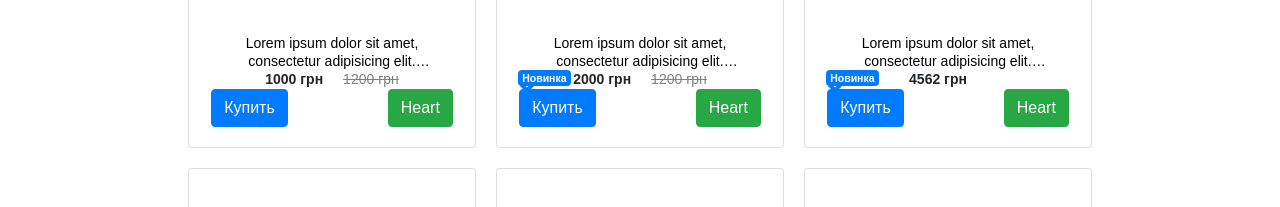
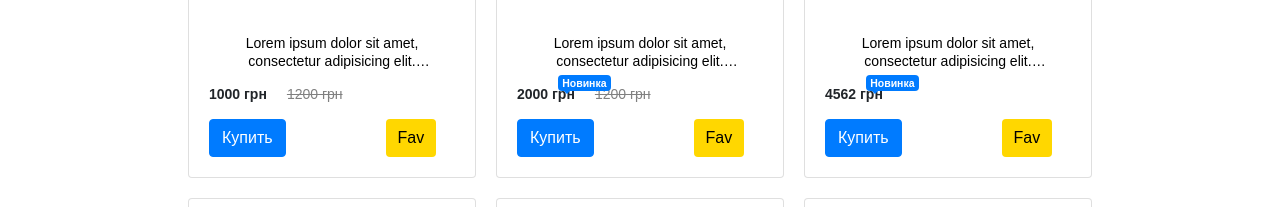
Before and after one commit to lsemeniuk/fe-20_final_project, a React (Create React App) app: page / in a window 1280 px wide. Shown: the part 589-796 px from the top of the page. Built offline with nearby package versions, Linux system fonts and the light colour scheme.

Commit message:
fix styles & favourites for all users

```diff
--- a/src/components/ProductItem/ProductItem.js
+++ b/src/components/ProductItem/ProductItem.js
@@ -1,6 +1,6 @@
 import React from 'react';
 import PropTypes from 'prop-types';
-import { Button, Card, Badge, OverlayTrigger, Tooltip } from 'react-bootstrap';
+import { Button, Card, Badge } from 'react-bootstrap';
 
 import {
   wrapperStyle,
@@ -11,16 +11,13 @@ import {
   triangle,
   badgeStyle,
   favBtnStyle,
+  priceSection,
+  buttonsSection,
 } from './ProductItem.style';
 
 const ProductItem = props => {
   const { product } = props;
   const { img, isNew, title, currentPrice, previousPrice } = product;
-
-  const isAuth = false;
-  const renderTooltip = () => (
-    <Tooltip id="button-tooltip">Войдите на сайт чтобы добавить товар в список желаний</Tooltip>
-  );
   return (
     <>
       <div style={wrapperStyle}>
@@ -38,22 +35,15 @@ const ProductItem = props => {
             <Card.Link title={title} href=" # " style={itemDescriptionStyle}>
               {title}
             </Card.Link>
-            <Card.Text style={currentPriceStyle}>{currentPrice}</Card.Text>
-            <Card.Text style={previousPriceStyle}>
-              <s>{previousPrice}</s>
-            </Card.Text>
-
-            <div>
+            <div style={priceSection}>
+              <Card.Text style={currentPriceStyle}>{currentPrice}</Card.Text>
+              <Card.Text style={previousPriceStyle}>
+                <s>{previousPrice}</s>
+              </Card.Text>
+            </div>
+            <div style={buttonsSection}>
               <Button variant="primary">Купить</Button>
-              {!isAuth ? (
-                <OverlayTrigger placement="top" delay={{ show: 150, hide: 100 }} overlay={renderTooltip}>
-                  <Button style={favBtnStyle} variant="success">
-                    Heart
-                  </Button>
-                </OverlayTrigger>
-              ) : (
-                <Button style={favBtnStyle}>Heart</Button>
-              )}
+              <Button style={favBtnStyle}>Fav</Button>
             </div>
           </Card.Body>
         </Card>
--- a/src/components/ProductItem/ProductItem.style.js
+++ b/src/components/ProductItem/ProductItem.style.js
@@ -14,6 +14,13 @@ export const itemDescriptionStyle = {
   webkitBoxOrient: 'vertical',
   overflow: 'hidden',
   color: 'black',
+  marginBottom: '15px',
+};
+
+export const priceSection = {
+  display: 'flex',
+  justifyContent: 'flex-start',
+  marginBottom: '15px',
 };
 
 export const currentPriceStyle = {
@@ -30,20 +37,27 @@ export const previousPriceStyle = {
 
 export const badgeStyle = {
   position: 'absolute',
-  marginTop: '285px',
-  marginLeft: '-245px',
+  marginTop: '290px',
+  marginLeft: '-205px',
 };
 
 export const triangle = {
-  width: '10px',
-  height: '10px',
+  width: '5px',
+  height: '5px',
   position: 'absolute',
-  borderBottom: '4px solid #007bff',
-  borderRight: '4px solid #007bff',
-  marginTop: '8px',
-  transform: 'rotate(45deg)',
+  border: '5px solid transparent',
+  borderTop: '5px solid #007bff',
+  marginTop: '11px',
+};
+
+export const buttonsSection = {
+  display: 'flex',
+  justifyContent: 'flex-start',
 };
 
 export const favBtnStyle = {
   marginLeft: '100px',
+  backgroundColor: 'gold',
+  border: 'none',
+  color: 'black',
 };
```
